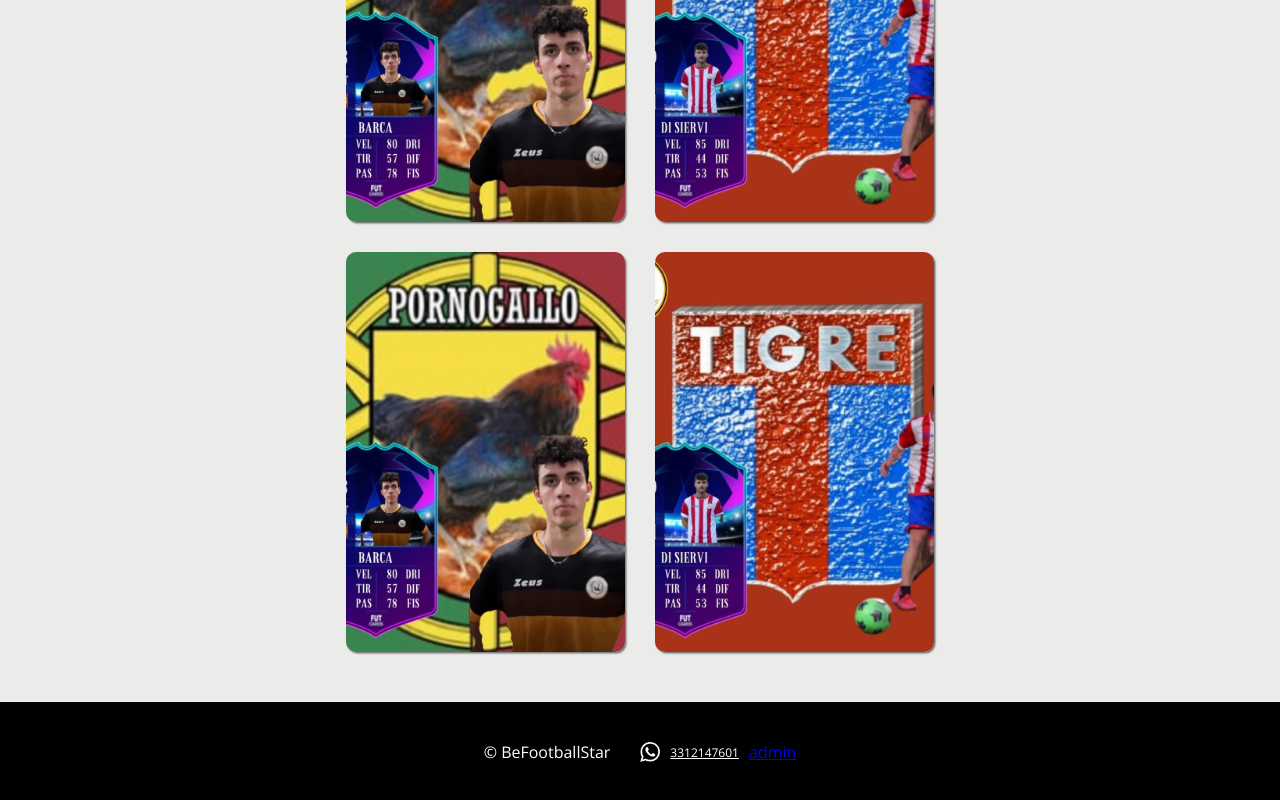
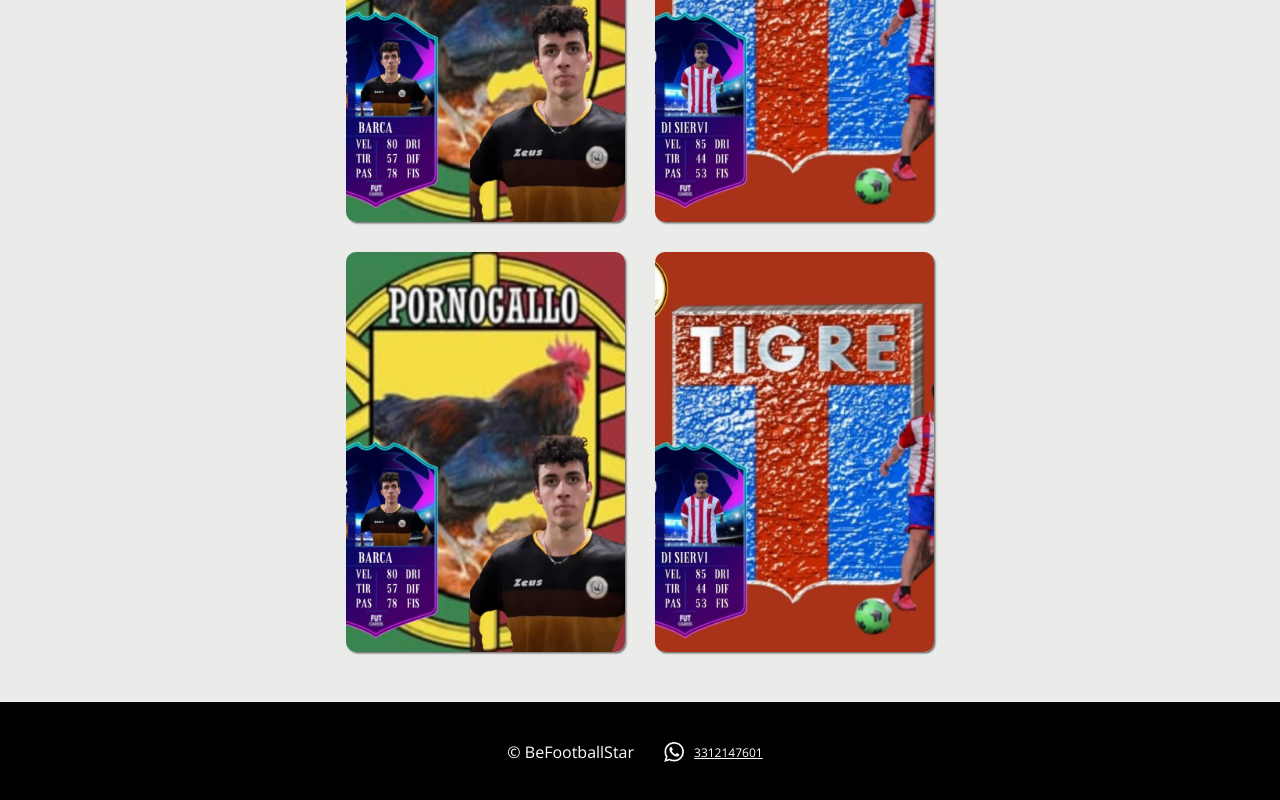
Before and after one commit to LucaPaduano09/soccer-league12, a React (Create React App) app: page /mvp in a window 1280 px wide. Shown: the part 308-1108 px from the top of the page. Built offline with nearby package versions, Linux system fonts and the light colour scheme; a web font is replaced by a local one.

Commit message:
removed admin login from footer

```diff
--- a/src/components/footer/Footer.js
+++ b/src/components/footer/Footer.js
@@ -10,9 +10,6 @@
             <img src="/images/whatsapp-128.png" alt="whatsapplogo"/>
             <a href="https://wa.me/3312147601" target={"blank"}>3312147601</a>
         </div>
-        <Link to="/admin/dashboard">
-          admin
-        </Link>
     </div>
   )
 }
```
